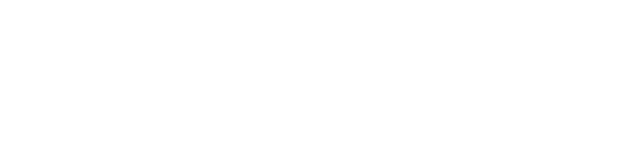
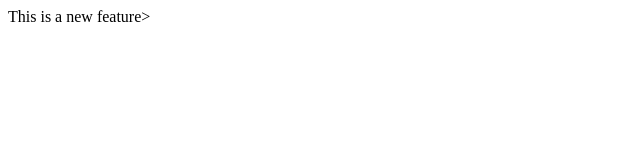
Before and after one commit to dhirendrakashyap/LocalRepo1, a plain HTML site: page index.html in a window 1280 px wide. Shown: the whole page, without its empty margins (0-640 px from the left). Drawn offline with Linux system fonts and the light colour scheme.

Commit message:
Add new feature

```diff
--- a/index.html
+++ b/index.html
@@ -1 +1,2 @@
 <This is a new repo>
+<p>This is a new feature>
```
